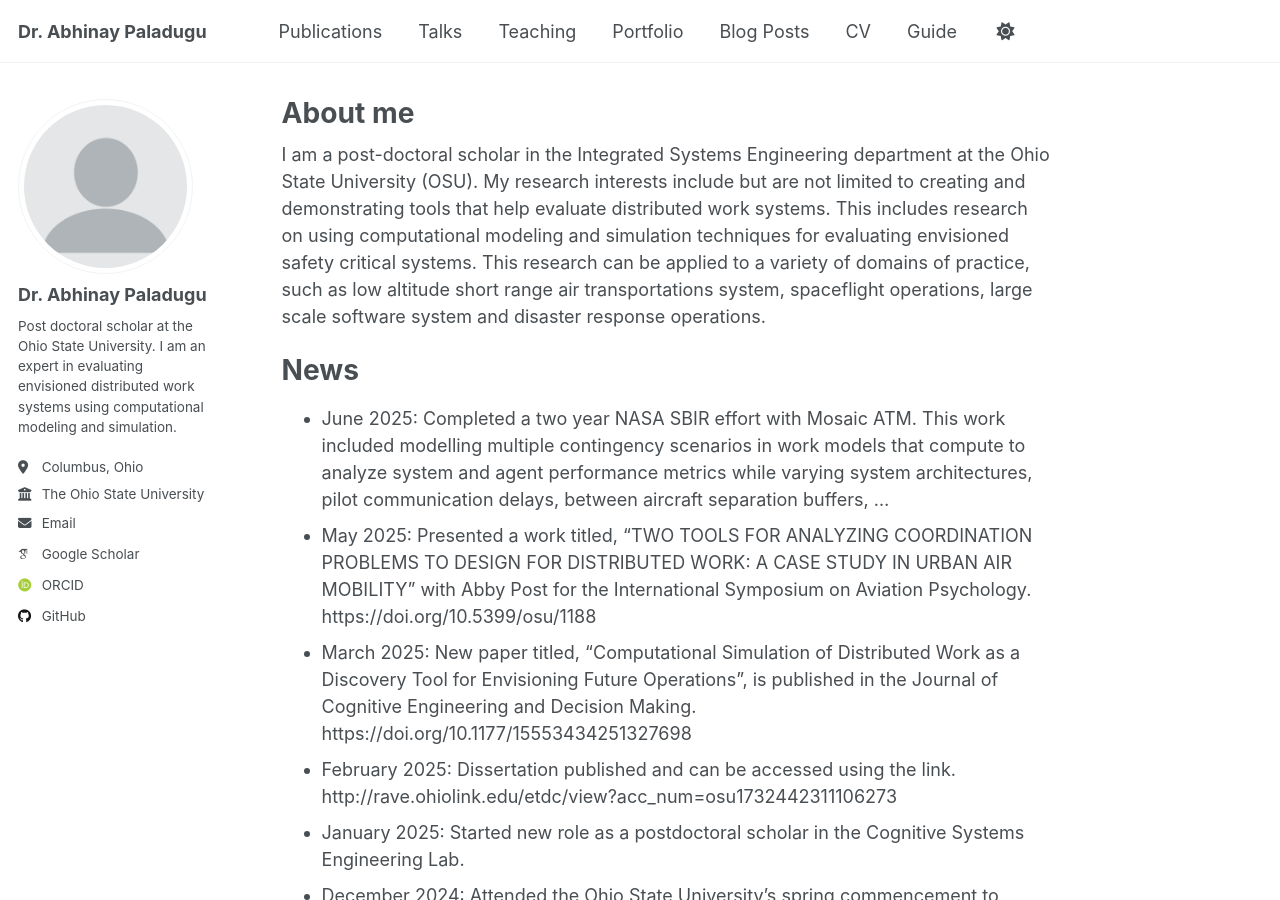
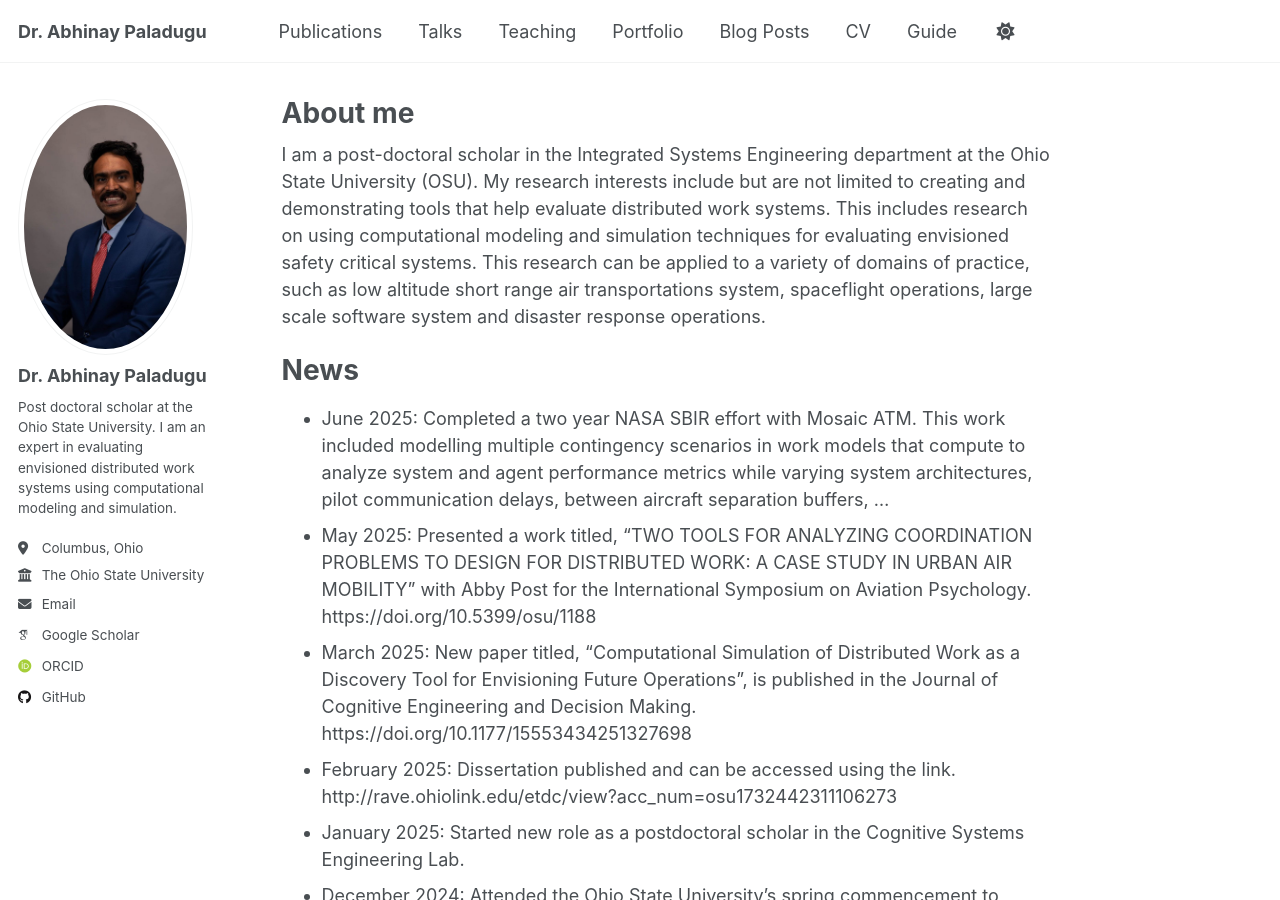
Before and after one commit to apaladugu3/apaladugu3.github.io, a Jekyll site: the page built from _pages/about.md, in a window 1280 px wide and 900 px high. Built offline with Jekyll 4.4.1, drawn with Linux system fonts in a browser that asks for light colours; some web fonts are replaced.

Commit message:
Changes to the picture.

```diff
--- a/_config.yml
+++ b/_config.yml
@@ -22,14 +22,14 @@ repository               : "academicpages/academicpages.github.io"
 #               Additional customization can be done by editing /_includes/author-profile.html
 author:
   # Biographic information
-  avatar           : "profile.png"
+  avatar           : "paladugu.jpg"
   name             : "Dr. Abhinay Paladugu"
   pronouns         : # example: "she/her"
   bio              : "Post doctoral scholar at the Ohio State University. I am an expert in evaluating envisioned distributed work systems using computational modeling and simulation."
   location         : "Columbus, Ohio"
   employer         : "The Ohio State University"
   uri              : # URL
-  email            : "none@example.org"
+  email            : "paladugu.10@osu.edu"
 
   # Academic websites
   academia         : # URL
```
